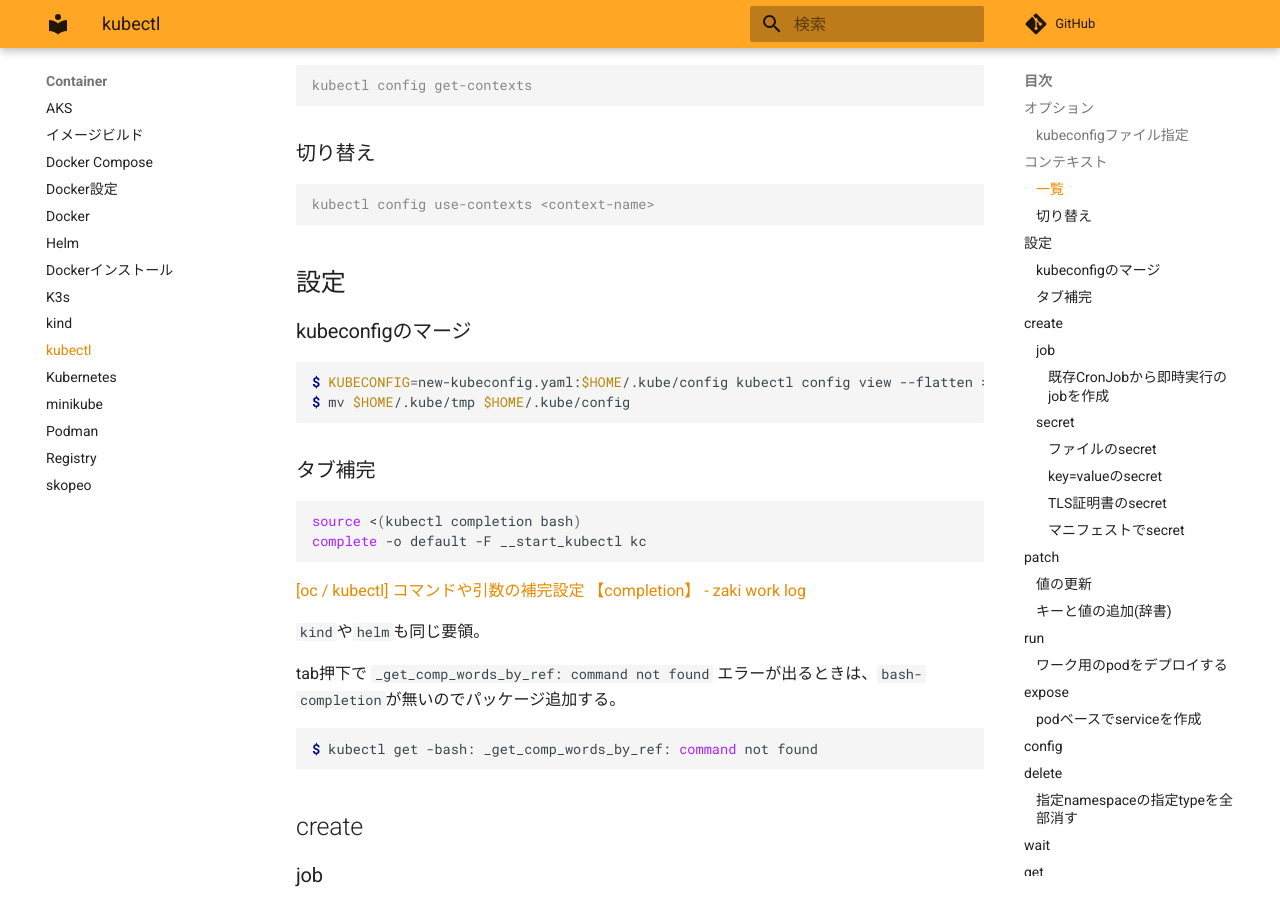
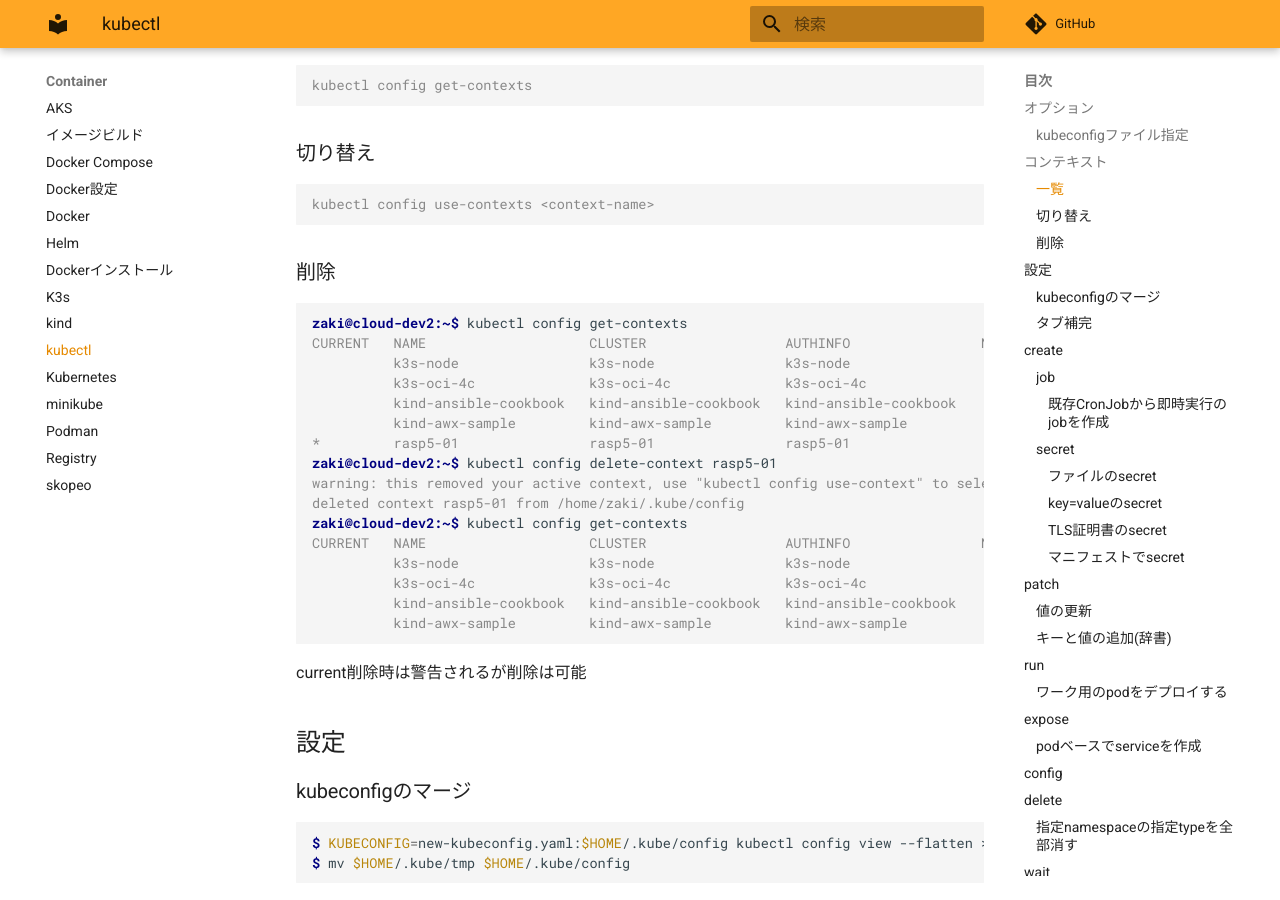
Before and after one commit to zaki-lknr/docs, an MkDocs documentation site: the page built from docs/Container/kubectl.md, in a window 1280 px wide and 900 px high, scrolled down 488 px. Built offline with MkDocs 1.6.1 and Material for MkDocs 9.7.7, drawn with Linux system fonts in a browser that asks for light colours; comment, search, counter and statistics services are not loaded.

Commit message:
add: container/kubectl: context削除

````diff
--- a/docs/Container/kubectl.md
+++ b/docs/Container/kubectl.md
@@ -21,6 +21,29 @@ kubectl config get-contexts
 ```console
 kubectl config use-contexts <context-name>
 ```
+
+### 削除
+
+```console
+zaki@cloud-dev2:~$ kubectl config get-contexts
+CURRENT   NAME                    CLUSTER                 AUTHINFO                NAMESPACE
+          k3s-node                k3s-node                k3s-node
+          k3s-oci-4c              k3s-oci-4c              k3s-oci-4c
+          kind-ansible-cookbook   kind-ansible-cookbook   kind-ansible-cookbook
+          kind-awx-sample         kind-awx-sample         kind-awx-sample
+*         rasp5-01                rasp5-01                rasp5-01
+zaki@cloud-dev2:~$ kubectl config delete-context rasp5-01
+warning: this removed your active context, use "kubectl config use-context" to select a different one
+deleted context rasp5-01 from /home/zaki/.kube/config
+zaki@cloud-dev2:~$ kubectl config get-contexts
+CURRENT   NAME                    CLUSTER                 AUTHINFO                NAMESPACE
+          k3s-node                k3s-node                k3s-node
+          k3s-oci-4c              k3s-oci-4c              k3s-oci-4c
+          kind-ansible-cookbook   kind-ansible-cookbook   kind-ansible-cookbook
+          kind-awx-sample         kind-awx-sample         kind-awx-sample
+```
+
+current削除時は警告されるが削除は可能
 
 ## 設定
 
````
